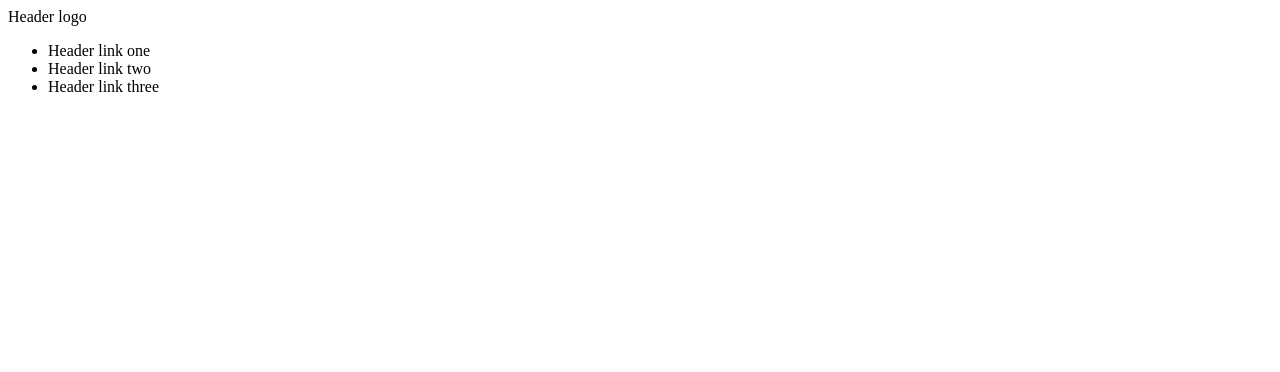
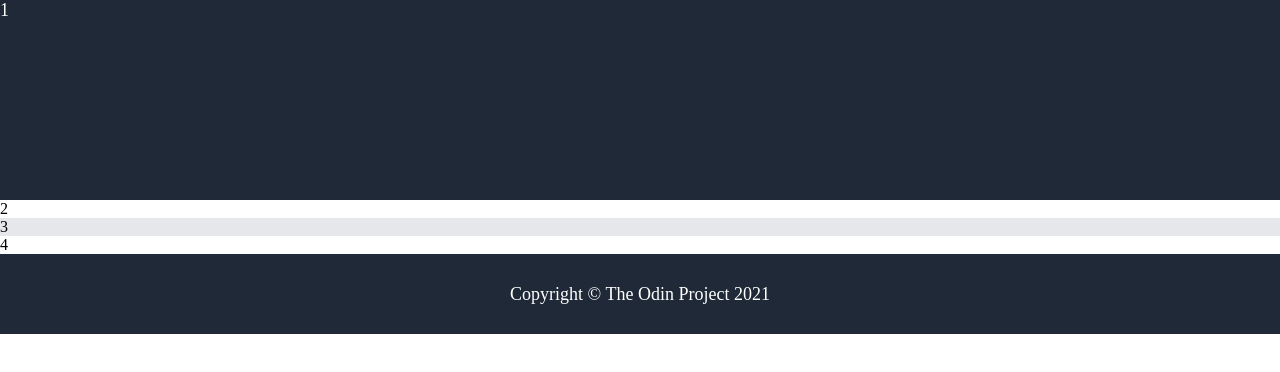
Before and after one commit to petercoker/theodinproject-landing-page, a website: page index.html in a window 1280 px wide. Drawn offline with Linux system fonts and the light colour scheme.

Commit message:
feat(footer): create the footer

```diff
--- a/index.html
+++ b/index.html
@@ -3,9 +3,11 @@
   <head>
     <meta charset="UTF-8" />
     <meta name="viewport" content="width=device-width, initial-scale=1.0" />
+    <link rel="stylesheet" href="styles.css" />
     <title>Document</title>
   </head>
   <body>
+    <!-- <div class="header-container">
       <div class="header">
         <div>Header logo</div>
         <nav>
@@ -16,5 +18,13 @@
           </ul>
         </nav>
       </div>
+    </div> -->
+    <div class="header-container">1</div>
+    <div class="body">
+      <div class="information-container">2</div>
+      <div class="quote-container">3</div>
+      <div class="sign-up-container">4</div>
+    </div>
+    <div class="footer">Copyright © The Odin Project 2021</div>
   </body>
 </html>
--- /dev/null
+++ b/styles.css
@@ -0,0 +1,45 @@
+body {
+    margin: 0;
+    min-height: 100vh;
+    display: flex;
+    flex-direction: column;
+}
+
+
+
+.header-container, .footer {
+    background-color: #1F2937;
+    font-size: 18px;
+    color: white;
+}
+
+.header-container {
+    min-height: 200px;
+}
+.information-container, .sign-up-container {
+    background-color: white;
+}
+
+.quote-container {
+    flex: 1;
+    background-color: #E5E7EB;
+}
+
+
+.footer {
+    min-height: 80px;
+    display: flex;
+    justify-content: center;
+    align-items: center;
+}
+
+.middle {
+    flex: 1;
+}
+
+
+ul {
+    list-style-type: none;
+    display: flex;
+    gap: 10px;
+}
```
Lines whose indentation alone changed are shown as unchanged.
